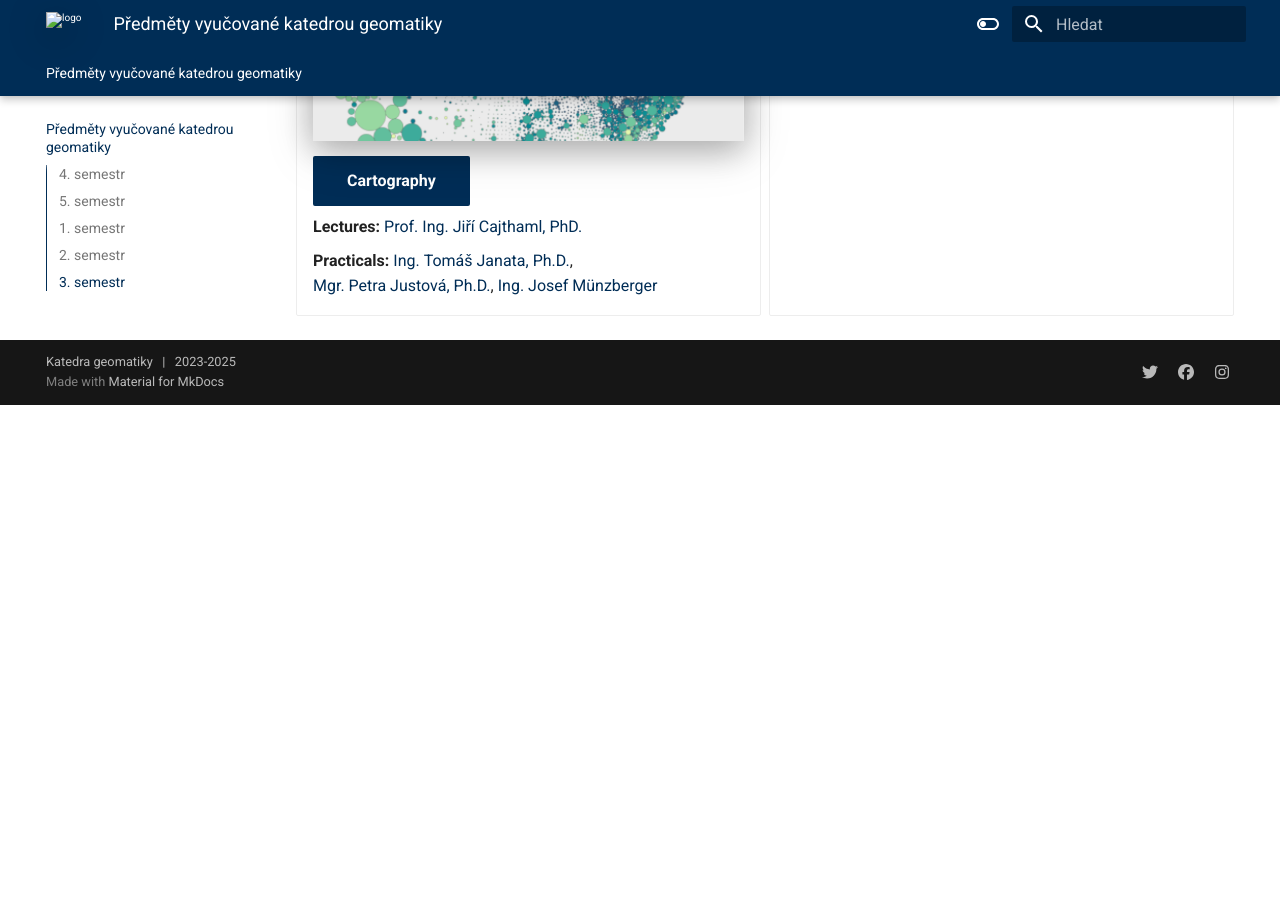
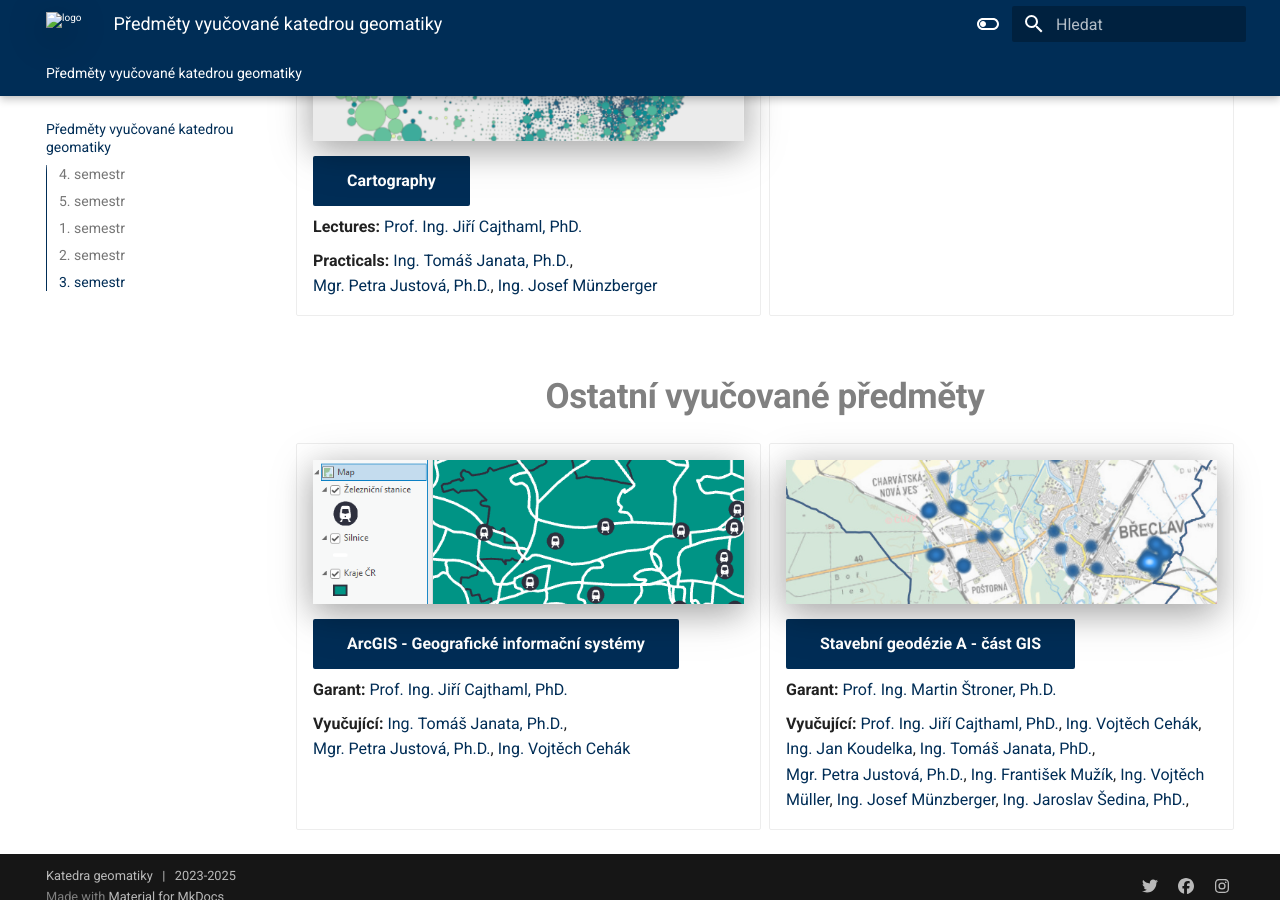
Before and after one commit to k155cvut/k155cvut.github.io, an MkDocs documentation site: the page built from docs/index.md, in a window 1280 px wide and 900 px high, scrolled down 3706 px. Built offline with MkDocs 1.6.1 and Material for MkDocs 9.7.7, drawn with Linux system fonts in a browser that asks for light colours; before the commit the page ends 4111 px from its top, so only the background shows below that.

Commit message:
Přidání YGIS a SGEA do hlavního seznamu

```diff
--- a/docs/index.md
+++ b/docs/index.md
@@ -177,3 +177,25 @@
 -
 
 </div>
+
+<center> <h2 style="color: gray; font-size:35px;"> Ostatní vyučované předměty </h2> </center>
+<div class="grid cards" markdown>
+
+-
+    <a href="https://k155cvut.github.io/ygis/"> ![](./assets/gis1_main.png){ .off-glb } <a>
+
+    [__ArcGIS - Geografické informační systémy__](https://k155cvut.github.io/ygis/  ){ .md-button .md-button--primary }
+
+    __Garant:__ [Prof. Ing. Jiří Cajthaml, PhD.](https://geomatics.fsv.cvut.cz/employees/jiri-cajthaml/)
+
+    __Vyučující:__ [Ing. Tomáš Janata, Ph.D.](https://geomatics.fsv.cvut.cz/employees/tomas-janata/), [Mgr. Petra Justová, Ph.D.](https://geomatics.fsv.cvut.cz/employees/petra-justova/), [Ing. Vojtěch Cehák](https://geomatics.fsv.cvut.cz/employees/vojtech-cehak/)
+
+-    <a href="https://k155cvut.github.io/sgea/"> ![](./assets/sgea_main.png){ .off-glb } <a>
+
+    [__Stavební geodézie A - část GIS__](https://k155cvut.github.io/sgea/){ .md-button .md-button--primary }
+
+    __Garant:__ [Prof. Ing. Martin Štroner, Ph.D.](https://k154.fsv.cvut.cz/~stroner/)
+
+    __Vyučující:__ [Prof. Ing. Jiří Cajthaml, PhD.](https://geomatics.fsv.cvut.cz/employees/jiri-cajthaml/), [Ing. Vojtěch Cehák](https://geomatics.fsv.cvut.cz/employees/vojtech-cehak/), [Ing. Jan Koudelka](https://geomatics.fsv.cvut.cz/employees/jan-koudelka/), [Ing. Tomáš Janata, PhD.](https://geomatics.fsv.cvut.cz/employees/tomas-janata/), [Mgr. Petra Justová, Ph.D.](https://geomatics.fsv.cvut.cz/employees/petra-justova/), [Ing. František Mužík](https://geomatics.fsv.cvut.cz/employees/frantisek-muzik/), [Ing. Vojtěch Müller](https://geomatics.fsv.cvut.cz/employees/vojtech-muller/), [Ing. Josef Münzberger](https://geomatics.fsv.cvut.cz/employees/josef-munzberger/), [Ing. Jaroslav Šedina, PhD.](https://geomatics.fsv.cvut.cz/employees/jaroslav-sedina/),
+
+</div>
```
Also changed, not shown: docs/assets/sgea_main.png (added).
